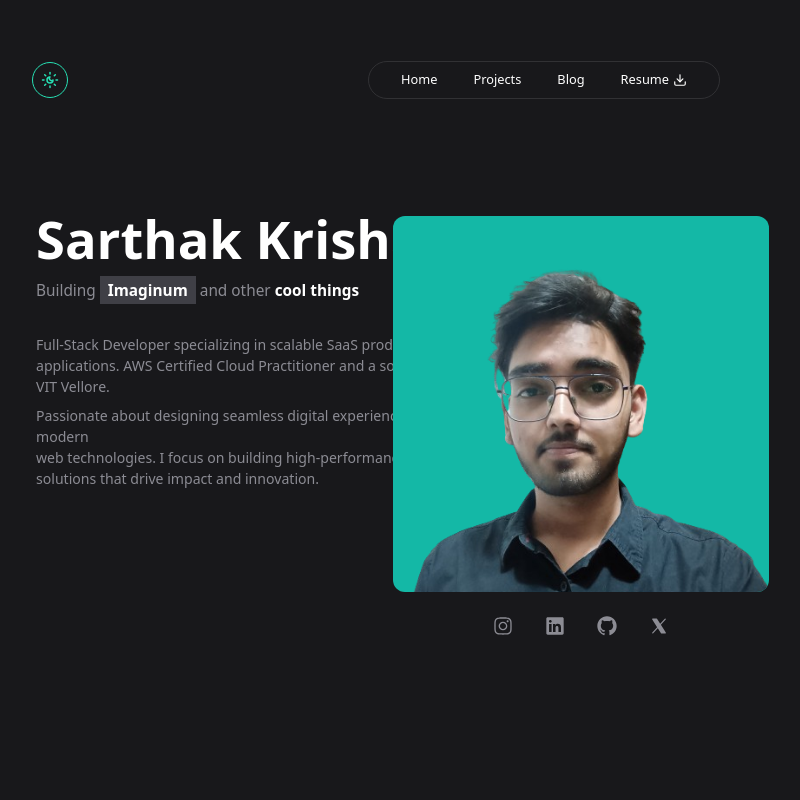
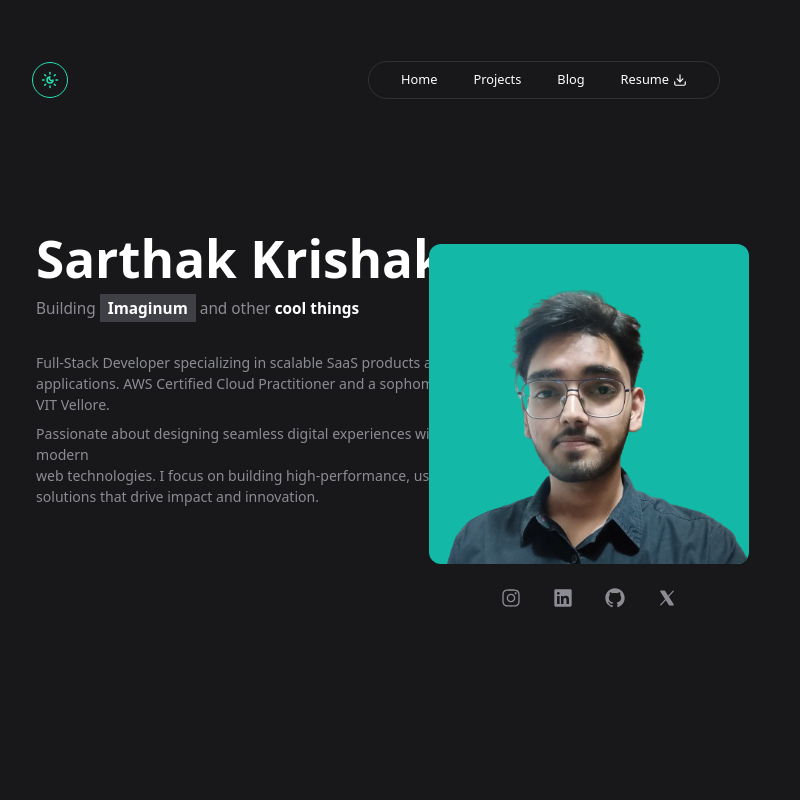
Before and after one commit to SarthakKrishak/Portfolio, a React (Vite) app: page / in a window 1280 px wide. Shown: the top 800 px of the page, without its empty margins (264-1064 px from the left). Built offline with nearby package versions, Linux system fonts and the light colour scheme.

Commit message:
link update

```diff
--- a/src/App.css
+++ b/src/App.css
@@ -1 +1,2 @@
 @import "tailwindcss";
+@custom-variant dark (&:where(.dark, .dark *));
--- a/src/Pages/Home.jsx
+++ b/src/Pages/Home.jsx
@@ -11,19 +11,23 @@ import UpcomingCard from '../Components/UpcomingCard';
 import Footer from '../Components/Footer';
 
 const Home = () => {
+
+    const handleSubmit = () => {
+        window.scrollTo(0, 0);
+    }
     return (
         <div className='bg-[#18181B] min-h-screen w-full flex justify-center'>
             <div className='min-h-[100vh] w-[55vw] mt-10'>
                 {/* Landing section */}
                 <div className='h-[94vh]'>
                     <Header />
-                    <section className='flex w-full'>
+                    <section className='flex w-full mt-5'>
 
                         {/* left */}
                         <div className='flex flex-col w-2/3 pl-3'>
                             {/* left top */}
                             <div className=' mt-20 flex flex-col text-start'>
-                                <h1 className='text-[4.1vw] text-white font-bold'>Sarthak Krishak</h1>
+                                <h1 className='text-[4vw] text-white font-bold'>Sarthak Krishak</h1>
                                 <h3 className='text-[#8C8C94] text-[1.2vw]'>Building <Link to={"/"} className='bg-[#3F3F46] px-2 text-white py-[0.45vh] font-bold'>Imaginum</Link> and other <span className='text-white font-semibold'>cool things</span></h3>
                             </div>
                             {/* left bottom */}
@@ -39,10 +43,10 @@ const Home = () => {
 
                         {/* right */}
                         <div className='w-1/3 flex flex-col justify-center items-center pl-10 gap-6 pr-25'>
-                            <div className='bg-[#14B8A6] mt-24 size-[47vh] rounded-xl overflow-hidden object-fill'>
+                            <div className='bg-[#14B8A6] mt-26 size-[40vh] rounded-xl overflow-hidden object-contain ml-4'>
                                 <img src="./src/assets/pro.png" alt="image" />
                             </div>
-                            <div className='flex items-center aspect-auto text-xl gap-8'>
+                            <div className='flex items-center aspect-auto text-xl gap-8 ml-4'>
                                 <a href="https://www.instagram.com/sarthak_krishak/"
                                     target="_blank"
                                     rel="noopener noreferrer">  <RxInstagramLogo className='text-[#8C8C94] hover:text-[#14B8A6] transition-colors duration-200' /></a>
@@ -77,7 +81,7 @@ const Home = () => {
                         </div>
                     </div>
                     <div className='flex justify-center items-center text-[1.1vw] mt-3 pr-8 pl-4 gap-1 font-semibold'>
-                        <Link to={"/project"}>See more </Link>
+                        <Link onClick={handleSubmit} to={"/project"}>See more </Link>
                         <IoIosArrowDown className='size-4 font-bold mt-1' />
                     </div>
                 </section>
@@ -92,7 +96,7 @@ const Home = () => {
                         </div>
                     </div>
                     <div className='flex justify-center items-center text-[1.1vw] mt-3 pr-8 pl-4 gap-1 font-semibold'>
-                        <Link to={"/project"}>See more </Link>
+                        <Link onClick={handleSubmit} to={"/project"}>See more </Link>
                         <IoIosArrowDown className='size-4 font-bold mt-1' />
                     </div>
                 </section>
--- a/src/Pages/Links.jsx
+++ b/src/Pages/Links.jsx
@@ -69,7 +69,7 @@ const Links = () => {
         </a>
         <a
           onClick={handleClick}
-                  className=" bg-[#18181B] text-white text-[1.1vw] font-bold mt-4 pt-2 pb-2 px-4 pr-10 flex items-center gap-2 rounded ml-3 mr-30 border-2 border-[#27272A] hover:bg-[#27272A] cursor-pointer"
+          className=" bg-[#18181B] text-white text-[1.1vw] font-bold mt-4 pt-2 pb-2 px-4 pr-10 flex items-center gap-2 rounded ml-3 mr-30 border-2 border-[#27272A] hover:bg-[#27272A] cursor-pointer"
         >
           <img
             className="size-5 rounded-full"
@@ -80,7 +80,7 @@ const Links = () => {
         </a>
         <a
           onClick={handleClick}
-                  className=" bg-[#18181B] text-white text-[1.1vw] font-bold mt-4 pt-2 pb-2 px-4 pr-10 flex items-center gap-2 rounded ml-3 mr-30 border-2 border-[#27272A] hover:bg-[#27272A] cursor-pointer"
+          className=" bg-[#18181B] text-white text-[1.1vw] font-bold mt-4 pt-2 pb-2 px-4 pr-10 flex items-center gap-2 rounded ml-3 mr-30 border-2 border-[#27272A] hover:bg-[#27272A] cursor-pointer"
         >
           <img
             className="size-5 rounded-full"
@@ -89,13 +89,21 @@ const Links = () => {
           />
           <h1>Cabsync</h1>
         </a>
-              <a target="_blank" href="https://fixi-ai.vercel.app/" className=" bg-[#18181B] text-white text-[1.1vw] font-bold mt-4 pt-2 pb-2 px-4 pr-10 flex items-center gap-2 rounded ml-3 mr-30 border-2 border-[#27272A] hover:bg-[#27272A]">
+        <a target="_blank" href="https://fixi-ai.vercel.app/" className=" bg-[#18181B] text-white text-[1.1vw] font-bold mt-4 pt-2 pb-2 px-4 pr-10 flex items-center gap-2 rounded ml-3 mr-30 border-2 border-[#27272A] hover:bg-[#27272A]">
           <img
             className="size-5 rounded-full"
             src="./src/assets/Designer.jpeg"
             alt="image"
           />
           <h1>Fixi-AI</h1>
+        </a>
+        <a target="_blank" href="https://www.csedvit.com/" className=" bg-[#18181B] text-white text-[1.1vw] font-bold mt-4 pt-2 pb-2 px-4 pr-10 flex items-center gap-2 rounded ml-3 mr-30 border-2 border-[#27272A] hover:bg-[#27272A]">
+          <img
+            className="size-5 rounded-full"
+            src="/favicon-5.png"
+            alt="image"
+          />
+          <h1>CSED VIT</h1>
         </a>
         <Link
           onClick={HandleHome}
```
Also changed, not shown: public/favicon-5.png (added).
